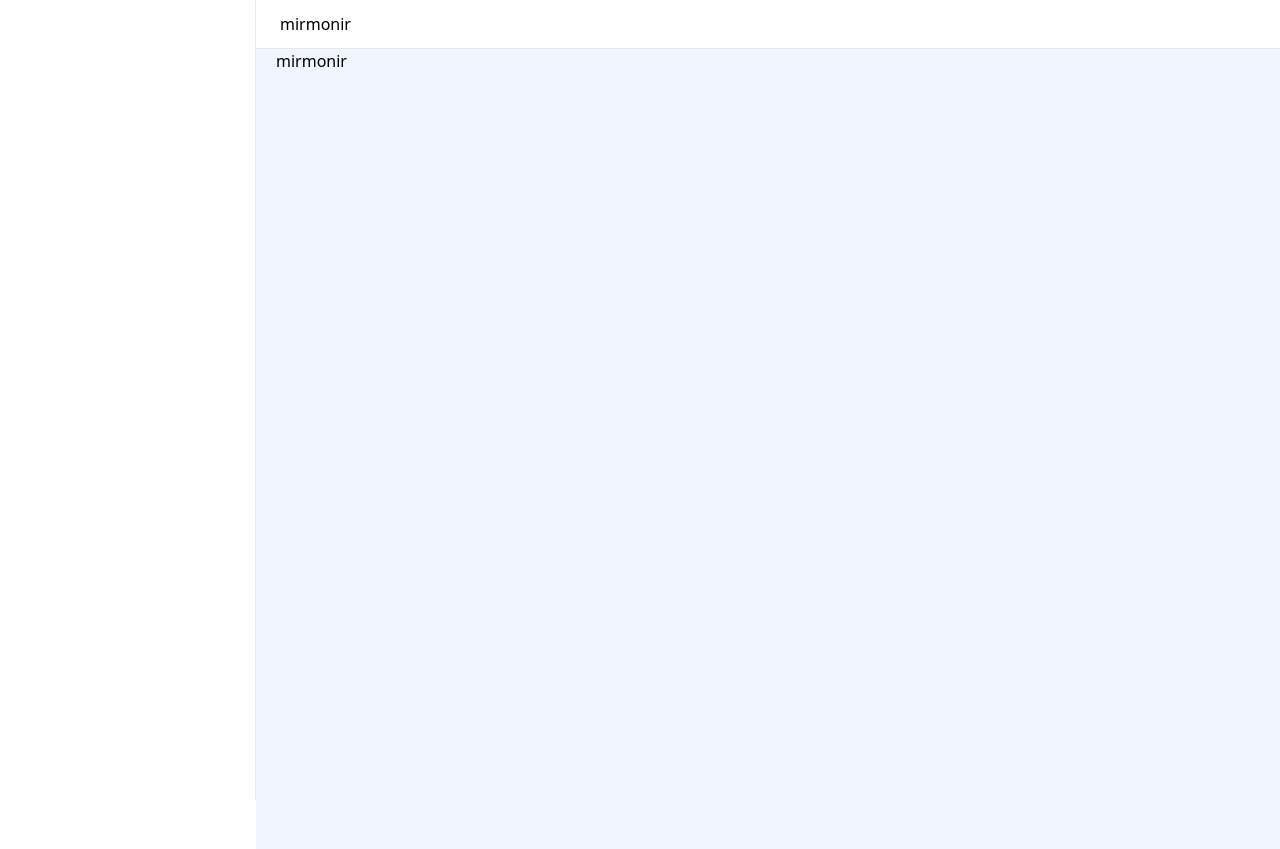
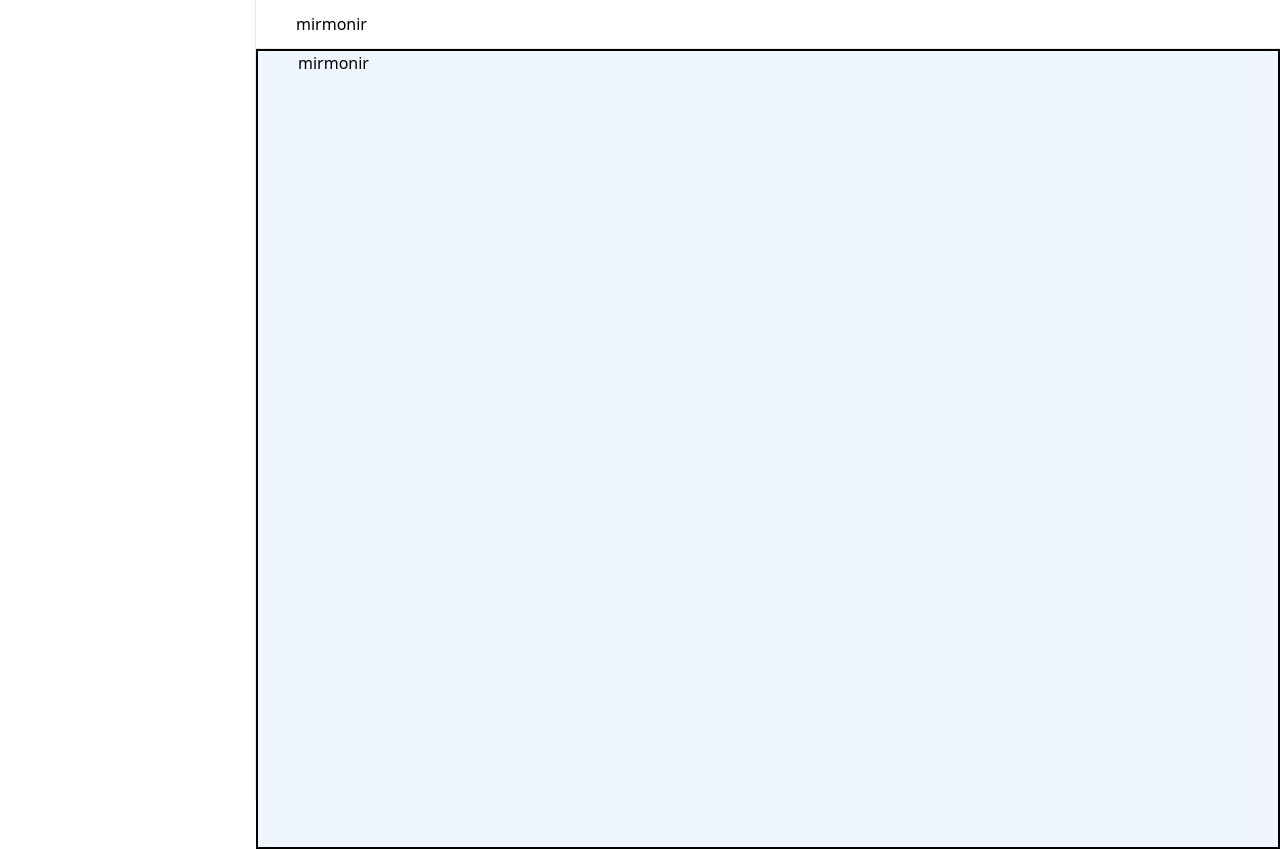
Before and after one commit to uxmir/e-commerce-admin, a Next.js app: page /home in a window 1280 px wide. Built offline with nearby package versions, Linux system fonts and the light colour scheme.

Commit message:
sidebar done

```diff
--- a/app/components/layouts/LayoutsContainer/Container.tsx
+++ b/app/components/layouts/LayoutsContainer/Container.tsx
@@ -11,7 +11,7 @@ const Container:React.FC<{children:ReactNode}> = ({children}) => {
     <TopBar/>
     <div className='flex'>
     <SideBar/>
-      <main className={` bg-blue-50 transition-all duration-500 px-5 w-full min-h-[100vh] ${sidebar===true?'ml-64':'ml-0'}`}>
+      <main className={` flex-1 bg-blue-50 transition-all duration-500 px-10 border-2 w-full min-h-[100vh] ${sidebar===true?'ml-64':'ml-0'}`}>
         {children}
       </main>
     </div>
--- a/app/components/layouts/TopBar/TopBar.tsx
+++ b/app/components/layouts/TopBar/TopBar.tsx
@@ -4,7 +4,7 @@ import React from 'react'
 const TopBar:React.FC = () => {
   const {sidebar,handleSidebar}=useLayout()
   return (
-    <div onClick={handleSidebar} className={`py-3 w-full  transition-all duration-500 bg-white  border-b border-gray-200 ${sidebar===true?'pl-70':'pl-6'}`}>
+    <div onClick={handleSidebar} className={`py-3 w-full pr-5  transition-all duration-500 bg-white  border-b border-gray-200 ${sidebar===true?'pl-74':'pl-10'}`}>
       mirmonir
     </div>
   )
```
